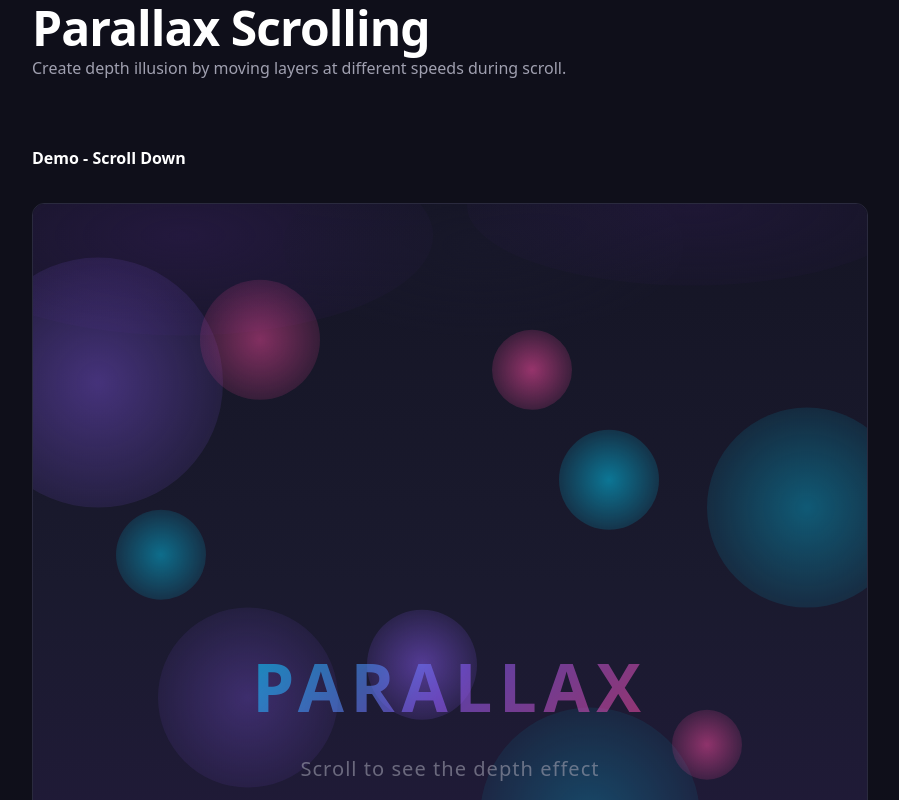
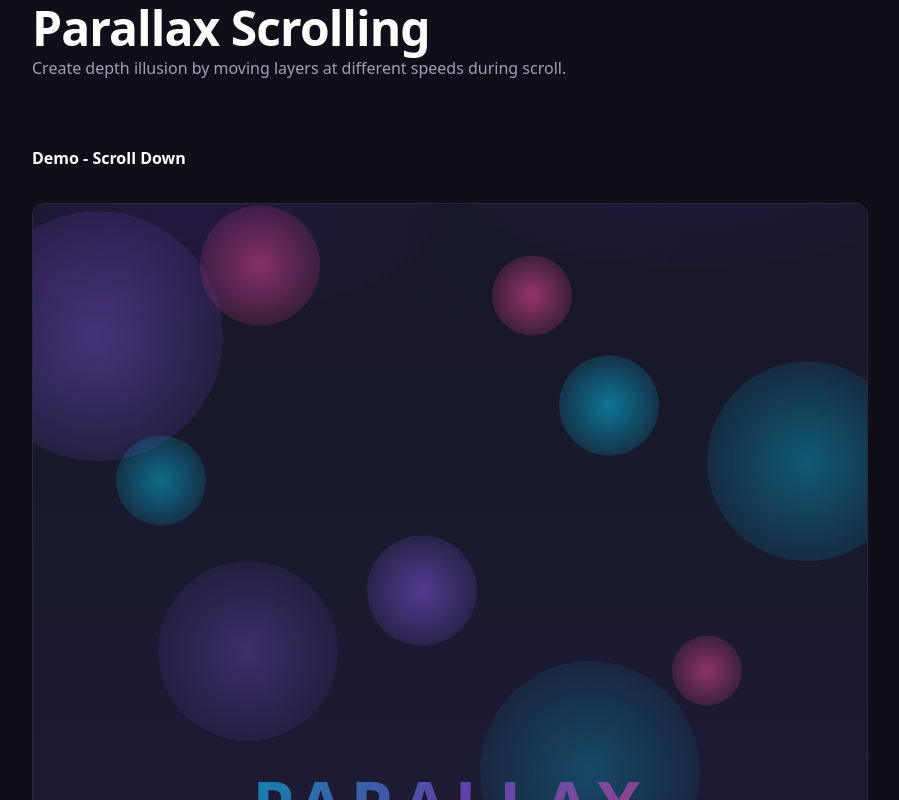
Before and after one commit to eurythmia-interactive/gsap-js-animation-mastery, a website built with Vite: page part-2/src/lessons/lesson-05.html in a window 1280 px wide. Shown: the part 300-1100 px from the top of the page, without its empty margins (190-1089 px from the left). Built offline with nearby package versions, Linux system fonts and the light colour scheme.

Commit message:
Double parallax movement - more dramatic depth effect

```diff
--- a/part-2/src/lessons/lesson-05.js
+++ b/part-2/src/lessons/lesson-05.js
@@ -5,7 +5,7 @@ gsap.registerPlugin(ScrollTrigger);
 
 // Layer 0: Distant - barely moves (slowest)
 gsap.to('.parallax-bg', {
-  y: -100,
+  y: -200,
   ease: 'none',
   scrollTrigger: {
     trigger: '#demo',
@@ -17,7 +17,7 @@ gsap.to('.parallax-bg', {
 
 // Layer 0: Distant elements - barely moves
 gsap.to('.parallax-layer--distant', {
-  y: -100,
+  y: -200,
   ease: 'none',
   scrollTrigger: {
     trigger: '#demo',
@@ -29,7 +29,7 @@ gsap.to('.parallax-layer--distant', {
 
 // Layer 1: Mid - slow movement
 gsap.to('.parallax-layer--mid', {
-  y: -250,
+  y: -500,
   ease: 'none',
   scrollTrigger: {
     trigger: '#demo',
@@ -41,7 +41,7 @@ gsap.to('.parallax-layer--mid', {
 
 // Layer 2: Close - faster movement
 gsap.to('.parallax-layer--close', {
-  y: -400,
+  y: -800,
   ease: 'none',
   scrollTrigger: {
     trigger: '#demo',
@@ -53,9 +53,9 @@ gsap.to('.parallax-layer--close', {
 
 // Layer 3: Text - moves opposite direction + scales up
 gsap.fromTo('.parallax-content',
-  { y: 100, scale: 0.8, opacity: 0.5 },
+  { y: 200, scale: 0.8, opacity: 0.5 },
   {
-    y: 200,
+    y: 400,
     scale: 1,
     opacity: 1,
     ease: 'none',
--- a/part-2/src/style.css
+++ b/part-2/src/style.css
@@ -857,9 +857,9 @@ property { color: #f07178; }
 .parallax-bg {
   position: absolute;
   width: 100%;
-  height: 200%;
+  height: 300%;
   background: linear-gradient(180deg, #0f0f1a 0%, #1a1a2e 50%, #2d1b4e 100%);
-  top: -50%;
+  top: -100%;
 }
 
 .parallax-shapes {
```
